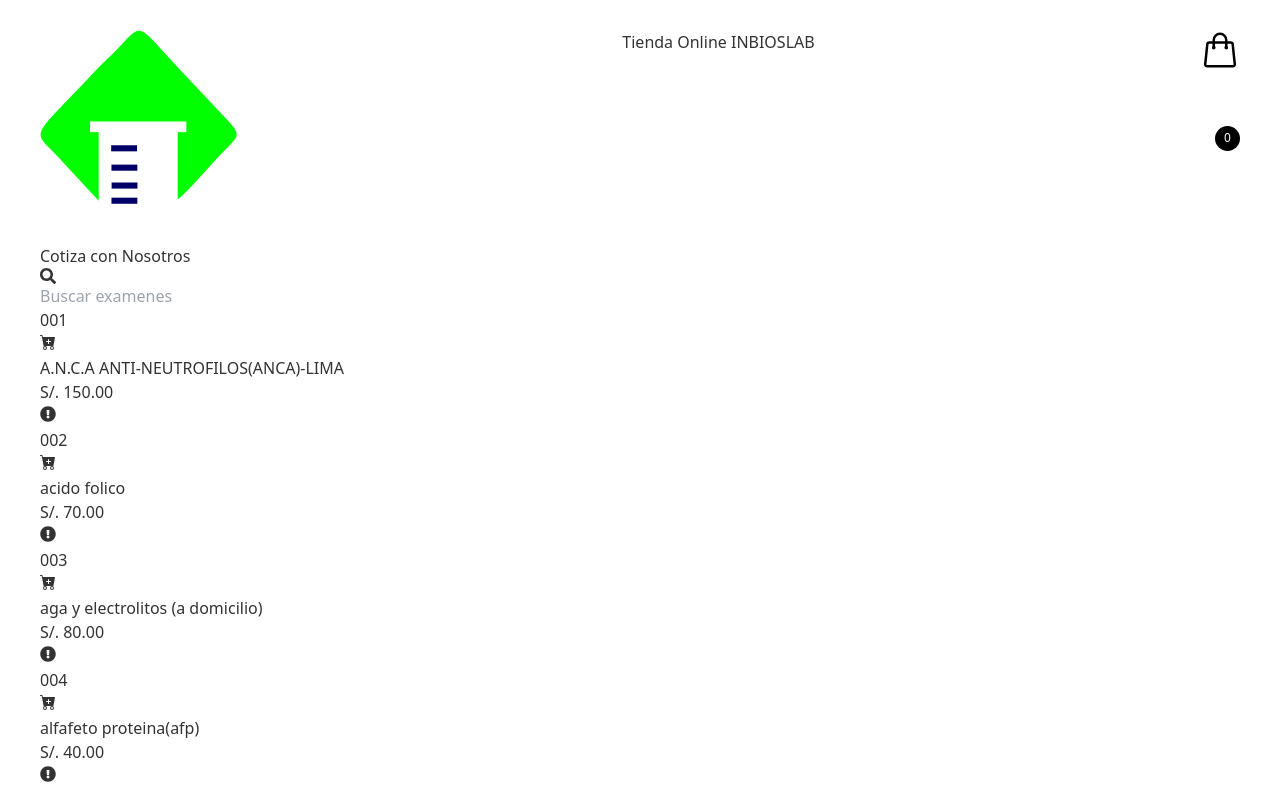
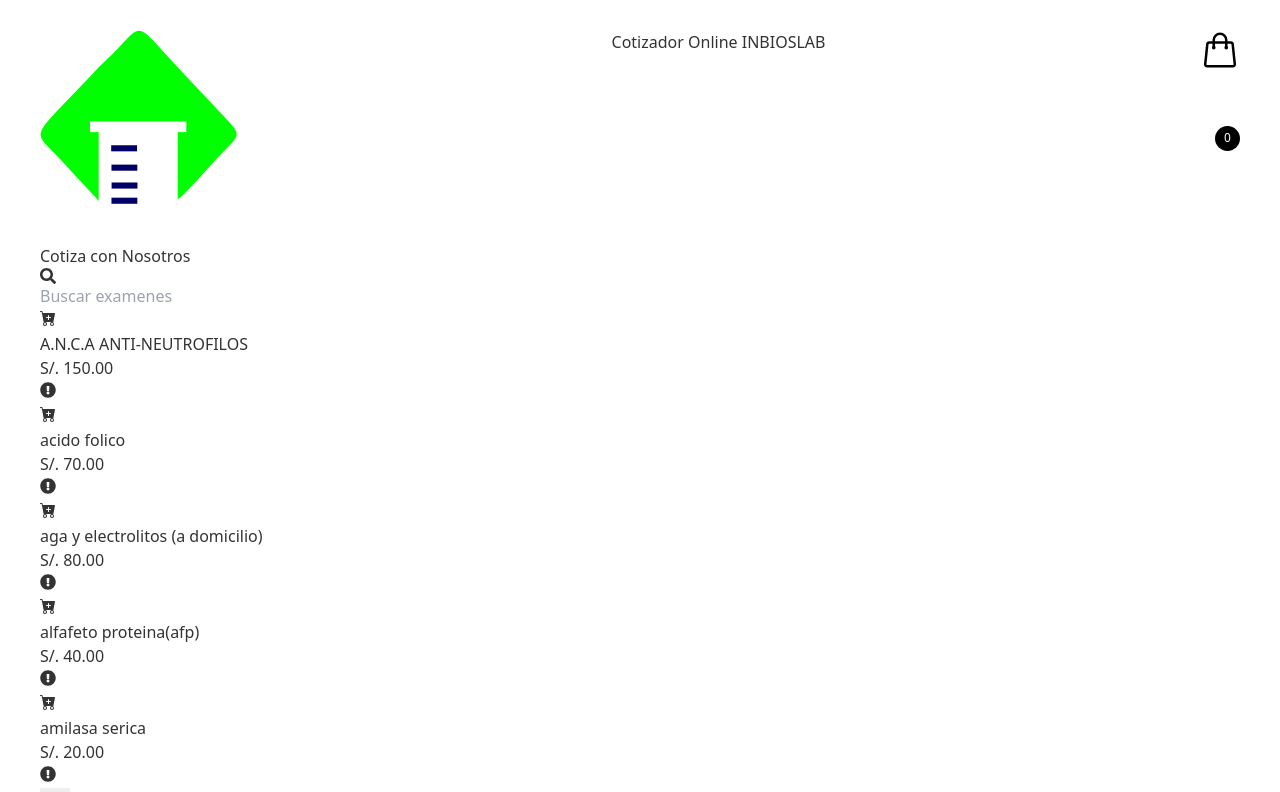
Before and after one commit to inbioslabCesar/app-inbioslab, a React (Vite) app: page / in a window 1280 px wide. Shown: the top 792 px of the page. Built offline with nearby package versions, Linux system fonts and the light colour scheme.

Commit message:
modificando el carrito

```diff
--- a/src/componets/ExamRow.jsx
+++ b/src/componets/ExamRow.jsx
@@ -30,11 +30,8 @@ const ExamRow = ({
   return (
     <div className="container">
       <div className="flex justify-between items-center border p-3 rounded-lg uppercase font-medium mb-1">
-        <div className="w-10">
-          <span>00{exam.id}</span>
-        </div>
         <button className="w-5 flex justify-center" onClick={() => onAddProducts(exam)}>
-          <BsFillCartPlusFill className=""/>
+          <BsFillCartPlusFill className="text-4xl"/>
         </button>
         <div className="w-1/2 text-sm font-normal">
           <span>{exam.exam}</span>
@@ -46,7 +43,7 @@ const ExamRow = ({
           <button
             className="uppercase px-2 py-2  rounded-full text-sm"
             onClick={() => setShowModal(true)}>
-            <FaExclamationCircle className="" />
+            <FaExclamationCircle className="text-xl" />
           </button>
         </div>
       </div>
--- a/src/componets/Header.jsx
+++ b/src/componets/Header.jsx
@@ -22,8 +22,8 @@ const Header = ({
   }
   return (
     <header>
-      <img src="./public/logo.png" alt="INBIOSLAB" className="w-14 h-15"/>
-      <h1 className="text-lime-500 font-bold text-3xl">Tienda Online INBIOSLAB</h1>
+      <img src="logo.png" alt="INBIOSLAB" className="w-14 h-15"/>
+      <h1 className="text-lime-500 font-bold text-3xl">Cotizador Online INBIOSLAB</h1>
 
       <div className="container-icon ">
         <div className="container-cart-icon" onClick={() => setActive(!active)}>
@@ -53,8 +53,8 @@ const Header = ({
                 {allProducts.map((exam) => (
                   <div className="cart-product" key={exam.id}>
                     <div className="info-cart-product">
-                      <span className="cantidad-producto-carrito">
-                        {exam.quantity} -
+                      <span className="cantidad-producto-carrito bg-black rounded-full text-white w-6 h-8 text-center">
+                        {exam.quantity}
                       </span>
                       <p className="titulo-producto-carrito text-xs">
                         {exam.exam}
--- a/src/date/users.js
+++ b/src/date/users.js
@@ -1,7 +1,7 @@
 export const exams = [
   {
     id: 1,
-    exam: "A.N.C.A ANTI-NEUTROFILOS(ANCA)-LIMA",
+    exam: "A.N.C.A ANTI-NEUTROFILOS",
     sample: "suero",
     method: "IFI - Inmunofluorescencia Indirecta",
     price: 150,
--- a/src/index.css
+++ b/src/index.css
@@ -63,7 +63,7 @@ header {
 
 .container-cart-products {
 	position: absolute;
-	top: 50px;
+	top: 40px;
 	right: 0;
 
 	background-color: #fff;
@@ -90,22 +90,25 @@ header {
 
 .titulo-producto-carrito {
 	font-size: 20px;
+	width: 149px;
 }
 
 .precio-producto-carrito {
 	font-weight: 700;
 	font-size: 20px;
-	margin-left: 10px;
+	margin-left: 0px;
 }
 
 .cantidad-producto-carrito {
 	font-weight: 400;
 	font-size: 20px;
+	width: 13%;
 }
 
 .icon-close {
 	width: 25px;
 	height: 25px;
+	margin-left: -50px;
 }
 
 .icon-close:hover {
```
